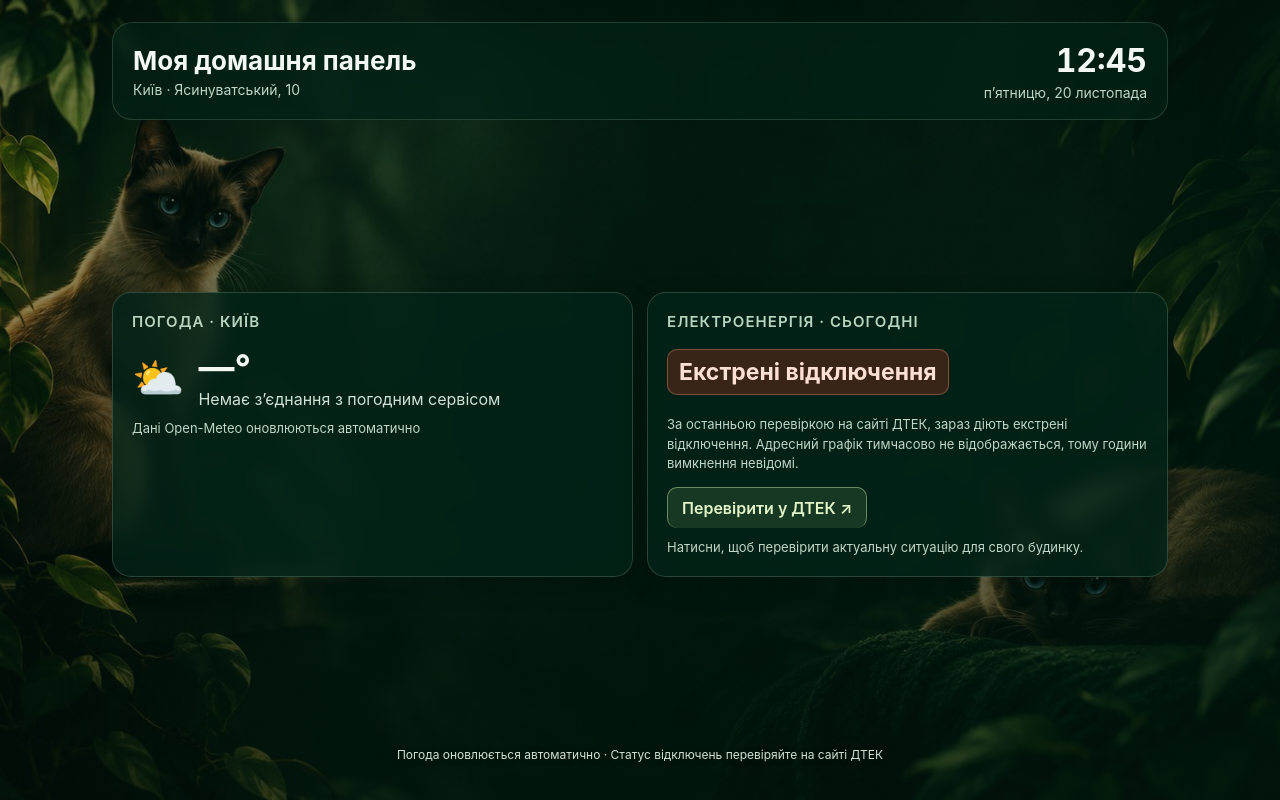
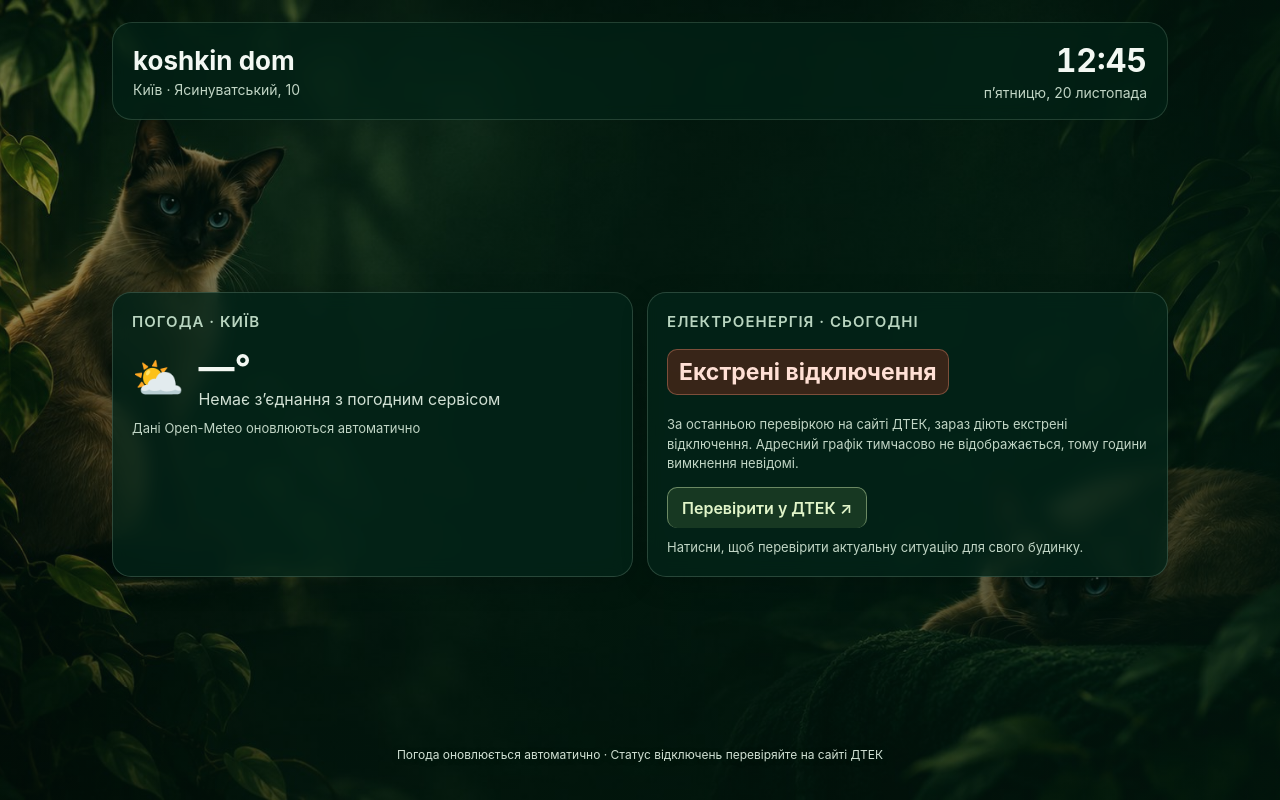
Before and after one commit to ku-kizz/home-panel, a plain HTML site: page index.html in a window 1280 px wide. Drawn offline with Linux system fonts and the light colour scheme; no server answers.

Commit message:
Change header title to 'koshkin dom'

```diff
--- a/index.html
+++ b/index.html
@@ -26,7 +26,7 @@ footer{text-align:center;color:#d0e0d3;font-size:12px;padding:16px 8px;text-shad
 </head>
 <body>
 <main>
-<header><div><h1>Моя домашня панель</h1><div class="sub">Київ · Ясинуватський, 10</div></div><div><div id="clock">--:--</div><div id="date">Завантаження дати…</div></div></header>
+<header><div><h1>koshkin dom</h1><div class="sub">Київ · Ясинуватський, 10</div></div><div><div id="clock">--:--</div><div id="date">Завантаження дати…</div></div></header>
 <section class="grid">
 <div class="card"><h2>ПОГОДА · КИЇВ</h2><div class="weatherline"><div class="emoji" id="weatherIcon">⛅</div><div><div class="big" id="temp">—°</div><div id="weatherText" class="muted">Завантаження…</div></div></div><div class="small" id="weatherExtra">Дані Open-Meteo оновлюються автоматично</div></div>
 <div class="card"><h2>ЕЛЕКТРОЕНЕРГІЯ · СЬОГОДНІ</h2><div class="status power-alert">Екстрені відключення</div><div class="small">За останньою перевіркою на сайті ДТЕК, зараз діють екстрені відключення. Адресний графік тимчасово не відображається, тому години вимкнення невідомі.</div><a class="power-link" href="https://www.dtek-kem.com.ua/ua/shutdowns" target="_blank" rel="noopener">Перевірити у ДТЕК ↗</a><div class="small">Натисни, щоб перевірити актуальну ситуацію для свого будинку.</div></div>
```
